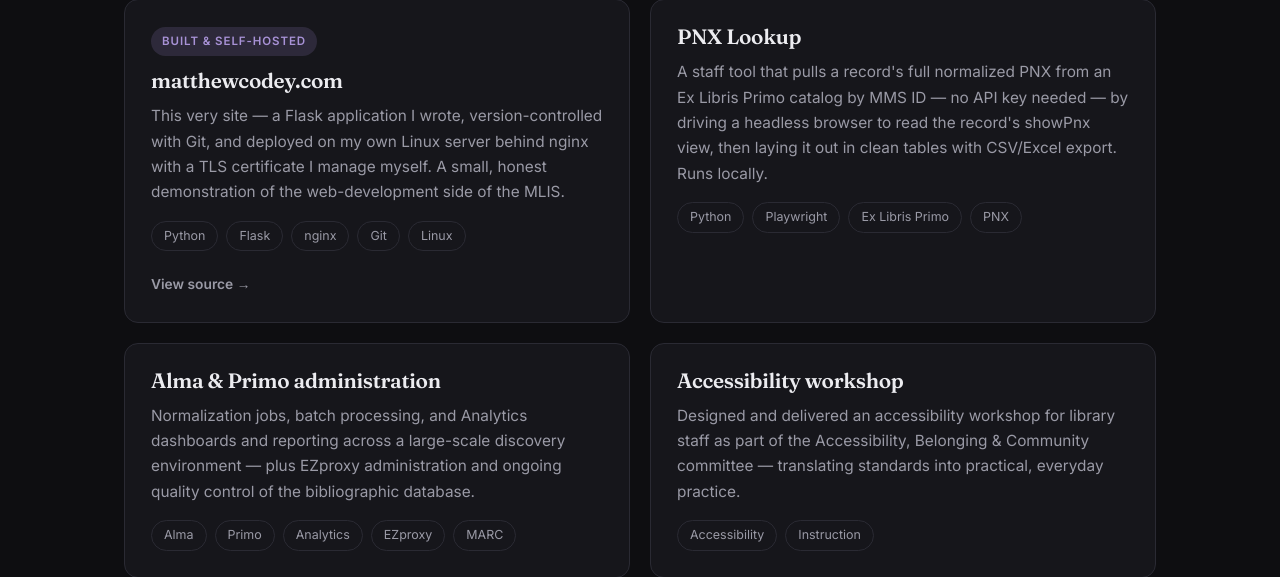
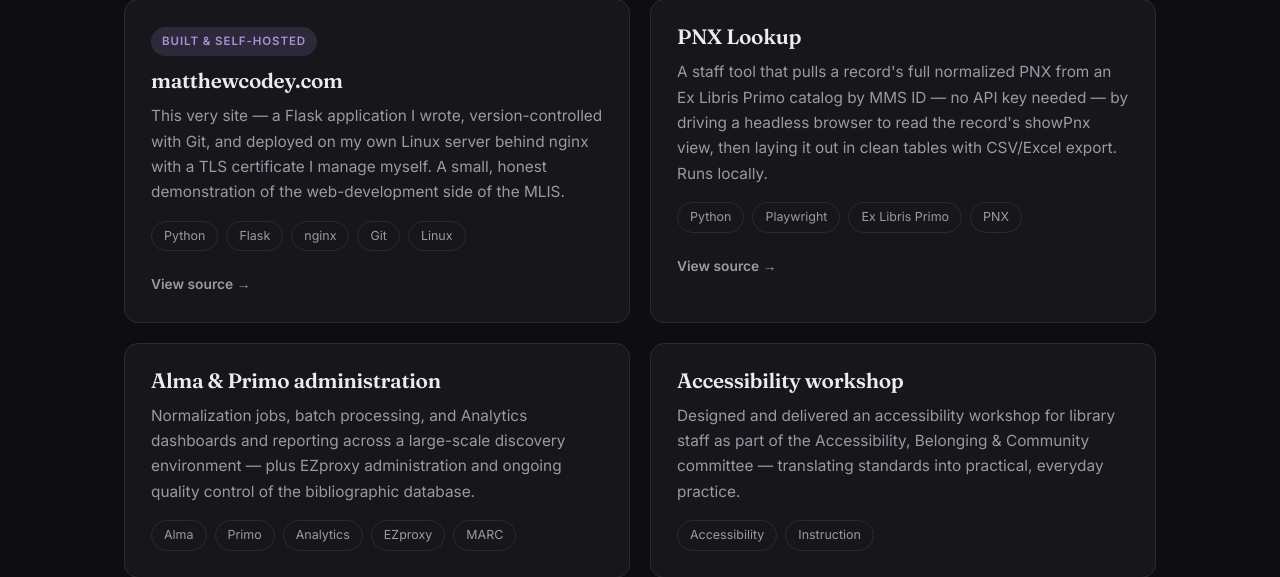
Before and after one commit to bdmcodey/mcsite, a Flask app: page /projects/ in a window 1280 px wide. Shown: the part 791-1368 px from the top of the page. Run offline with Flask 3, Linux system fonts and the light colour scheme.

Commit message:
Adding pnx-lookup source

```diff
--- a/templates/projects.html
+++ b/templates/projects.html
@@ -36,6 +36,9 @@
         <h3>PNX Lookup</h3>
         <p>A staff tool that pulls a record's full normalized PNX from an Ex Libris Primo catalog by MMS ID — no API key needed — by driving a headless browser to read the record's showPnx view, then laying it out in clean tables with CSV/Excel export. Runs locally.</p>
         <div class="stack"><span class="chip">Python</span><span class="chip">Playwright</span><span class="chip">Ex Libris Primo</span><span class="chip">PNX</span></div>
+		<div class="card-links">
+          <a class="src-link" href="https://github.com/bdmcodey/pnx-lookup" target="_blank" rel="noopener">View source &rarr;</a>
+        </div>
       </div>
 
       <div class="card">
```
